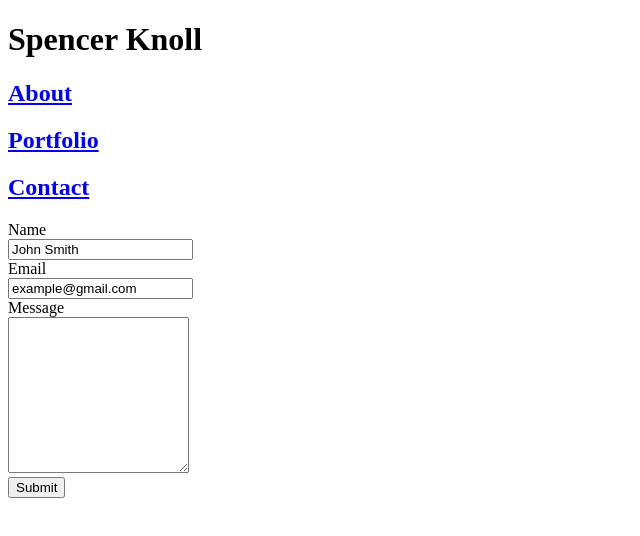
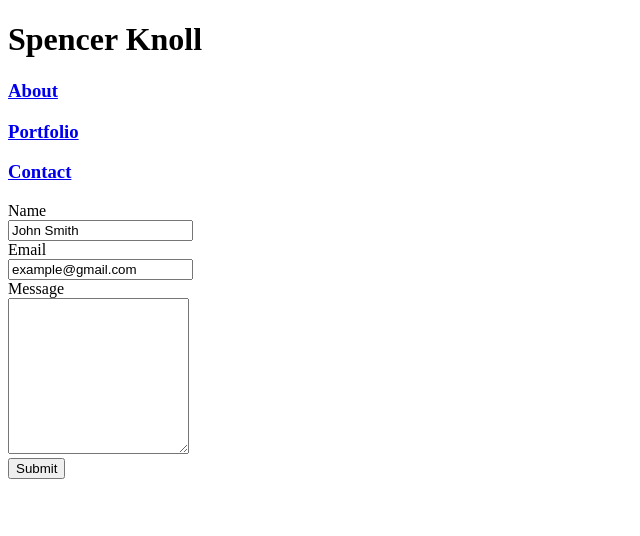
Before and after one commit to sp-knoll-86/Responsive-Portfolio, a plain HTML site: page contact.html in a window 1280 px wide. Shown: the whole page, without its empty margins (0-640 px from the left). Drawn offline with Linux system fonts and the light colour scheme.

Commit message:
Basic_Portfolio

```diff
--- a/contact.html
+++ b/contact.html
@@ -10,9 +10,9 @@
 
         <header>
             <h1>Spencer Knoll</h1>
-            <h2><a href="#">About</a></h2>
-            <h2><a href="#">Portfolio</a></h2>
-            <h2><a href="#">Contact</a></h2>
+            <h3><a href="#" target="_blank">About</a></h3>
+            <h3><a href="#" target="_blank">Portfolio</a></h3>
+            <h3><a href="#" target="_blank">Contact</a></h3>
         </header>
 
         <form action="/action_page.php">
@@ -29,7 +29,6 @@
             <textarea name="Message" rows="10" cols="20"></textarea>
             <br>
             <input type="Submit" value="Submit">
-
         </form>
     </body>
 </html>
```
Also changed, not shown: portfolio.html (+1 -1 lines).
